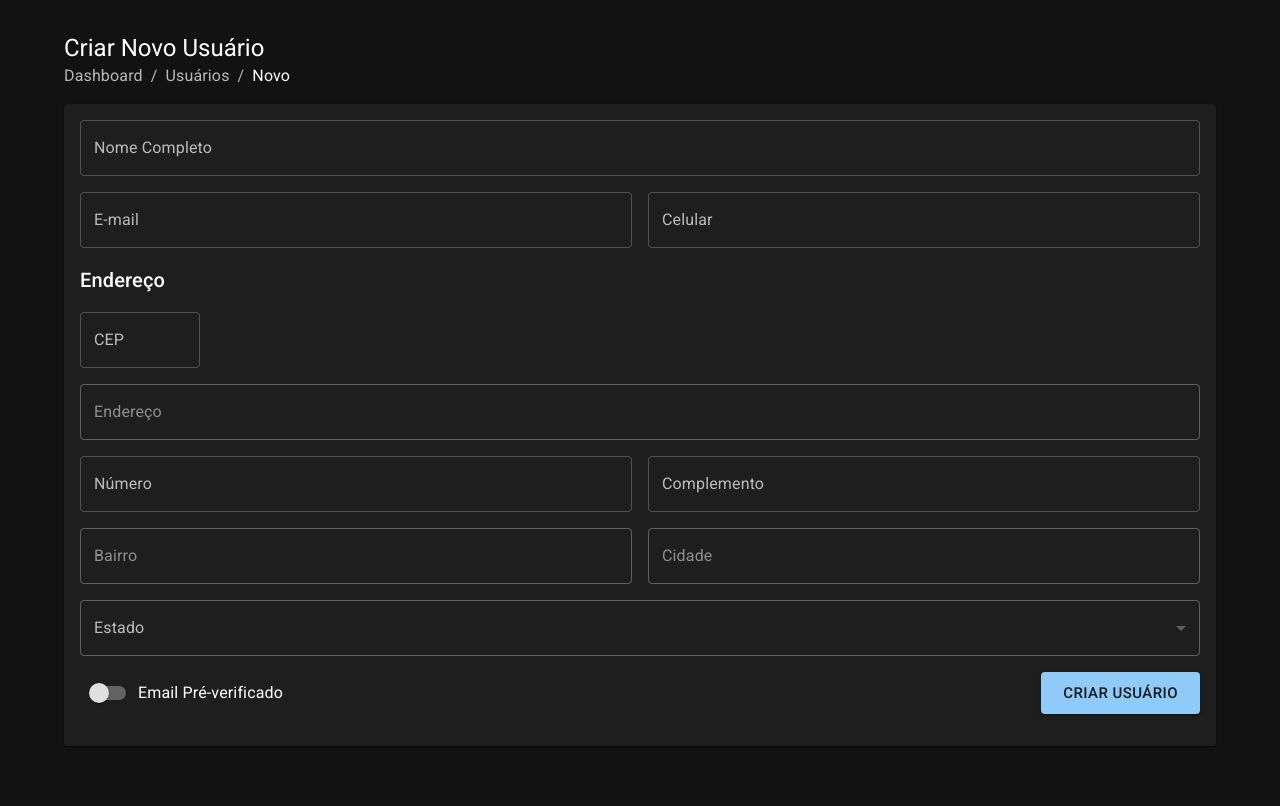
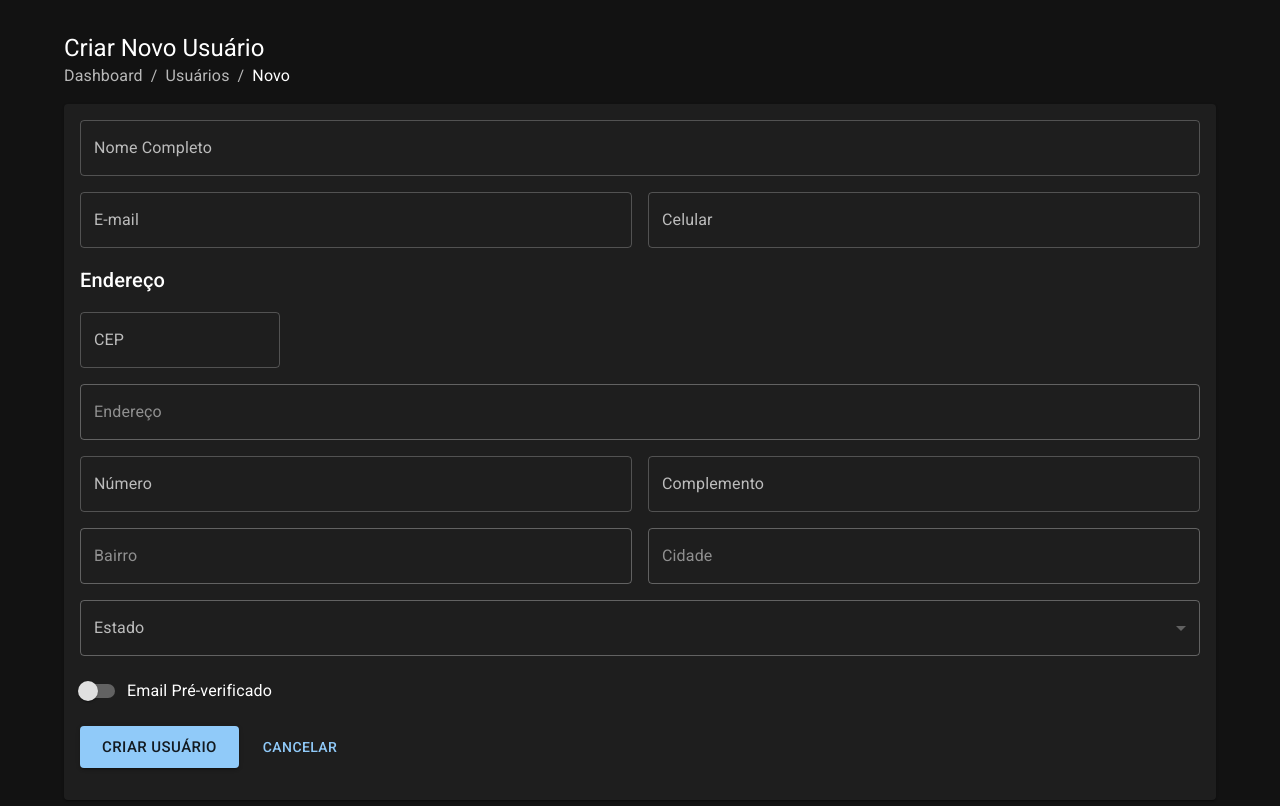
Before and after one commit to DevSamurai/react-crud, a React (Vite) app: page /users/new in a window 1280 px wide. Shown: the top 806 px of the page. Built offline with nearby package versions, Linux system fonts and the light colour scheme.

Commit message:
added cancel button and not found zipcode

```diff
--- a/src/pages/Users/Create/index.tsx
+++ b/src/pages/Users/Create/index.tsx
@@ -14,6 +14,7 @@ import {
 } from "@mui/material"
 import { useState } from "react"
 import { Controller, useForm } from "react-hook-form"
+import { Link as RouterLink } from "react-router-dom"
 import * as yup from "yup"
 
 import Breadcrumbs from "../../../components/Breadcrumbs"
@@ -59,6 +60,7 @@ export default function Create() {
   })
 
   const [addressLoaded, setAddressLoaded] = useState(false)
+  const [zipCodeFounded, setZipCodeFounded] = useState(true)
   const [address, setAddress] = useState({
     addressName: "",
     number: "",
@@ -74,12 +76,15 @@ export default function Create() {
   const onZipCodeBlur = async (event: React.FocusEvent<HTMLInputElement>) => {
     const { value } = event.target
 
+    setZipCodeFounded(true)
+
     if (!value) return
 
     const address = await findBrazilianZipCode(value)
 
     if (!address) {
       setAddressLoaded(true)
+      setZipCodeFounded(false)
       setFocus("addressName")
       return
     }
@@ -145,12 +150,15 @@ export default function Create() {
 
           <FormTitle title="Endereço" />
 
-          <Stack sx={{ marginBottom: 2, width: 120 }}>
+          <Stack sx={{ marginBottom: 2, width: 200 }}>
             <TextField
               fullWidth={false}
               label="CEP"
               error={!!errors.zipCode}
-              helperText={errors.zipCode?.message}
+              helperText={
+                errors.zipCode?.message ||
+                (!zipCodeFounded && "Não encontrado, preencha.")
+              }
               {...register("zipCode")}
               onBlur={onZipCodeBlur}
             />
@@ -262,11 +270,6 @@ export default function Create() {
             )}
           />
 
-          <Stack
-            direction={{ xs: "column", sm: "row" }}
-            sx={{ marginBottom: 2 }}
-            spacing={2}
-          >
           <Controller
             control={control}
             name="emailVerified"
@@ -277,13 +280,21 @@ export default function Create() {
                   <Switch onChange={onChange} checked={value} {...field} />
                 }
                 label="Email Pré-verificado"
-                  sx={{ flexGrow: 1 }}
+                sx={{ marginBottom: 2 }}
               />
             )}
           />
 
+          <Stack
+            direction={{ xs: "column", sm: "row" }}
+            sx={{ marginBottom: 2 }}
+            spacing={2}
+          >
             <Button type="submit" variant="contained" size="large">
               Criar Usuário
+            </Button>
+            <Button component={RouterLink} to="/users">
+              Cancelar
             </Button>
           </Stack>
         </Box>
```
Lines whose indentation alone changed are shown as unchanged.
